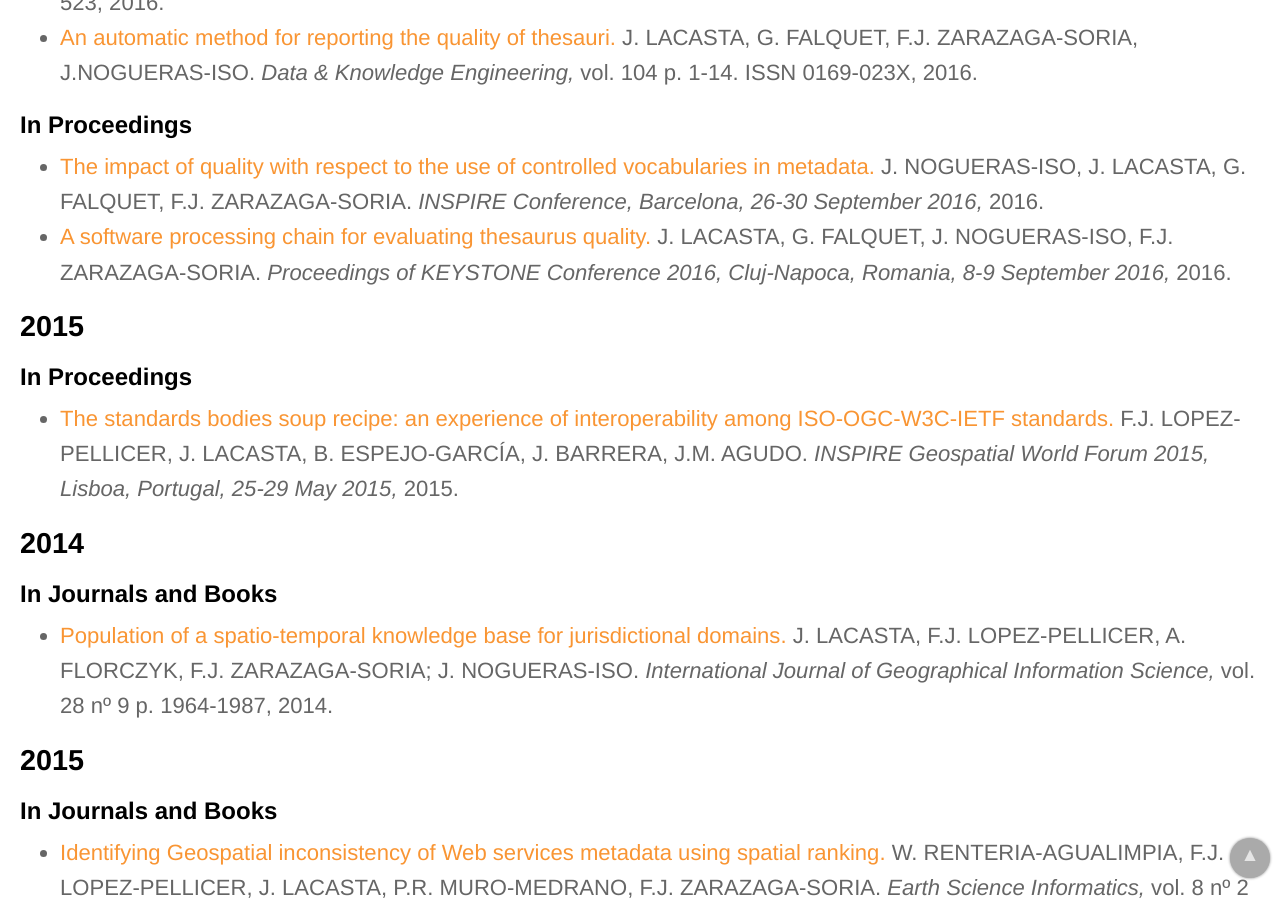
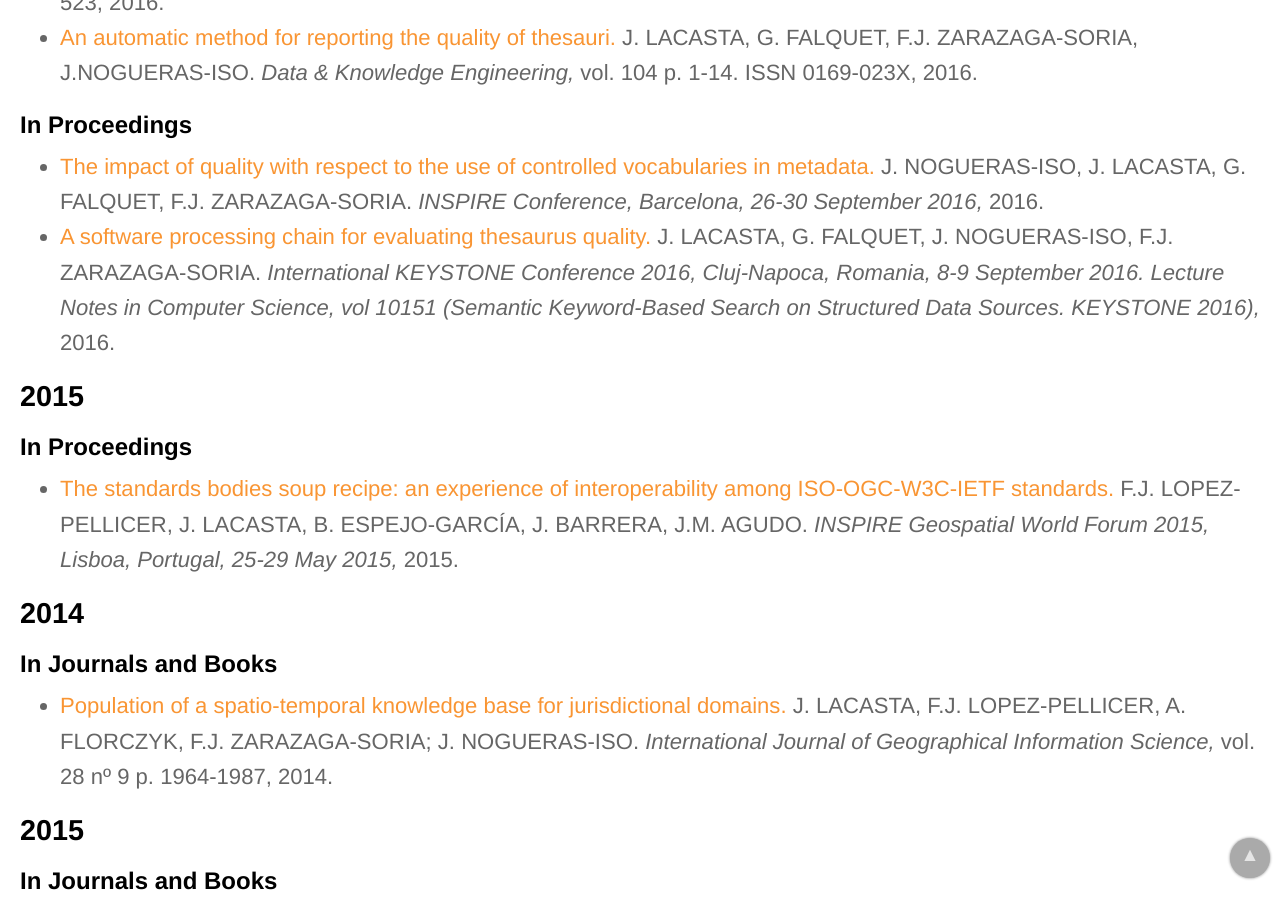
Before and after one commit to IAAA-Lab/IAAA-Lab.github.io, a Jekyll site: the page built from _staff/jlacasta.md, in a window 1280 px wide and 900 px high, scrolled down 1021 px. Built offline with Jekyll 4.4.1, drawn with Linux system fonts in a browser that asks for light colours.

Commit message:
Update papers.yml

```diff
--- a/_data/papers.yml
+++ b/_data/papers.yml
@@ -77,7 +77,7 @@
 - title: "A software processing chain for evaluating thesaurus quality"
   url: /curriculum/09-Otras-Publicaciones-Congresos/cong_2016_Keystone_Software.pdf
   authors: J. LACASTA, G. FALQUET, J. NOGUERAS-ISO, F.J. ZARAZAGA-SORIA
-  publication_conference: "Proceedings of KEYSTONE Conference 2016, Cluj-Napoca, Romania, 8-9 September 2016"
+  publication_conference: "International KEYSTONE Conference 2016, Cluj-Napoca, Romania, 8-9 September 2016. Lecture Notes in Computer Science, vol 10151 (Semantic Keyword-Based Search on Structured Data Sources. KEYSTONE 2016)"
   year: 2016
 # -------------------
 - title: "The challenge of resolvable Persistent Identifiers"
```
